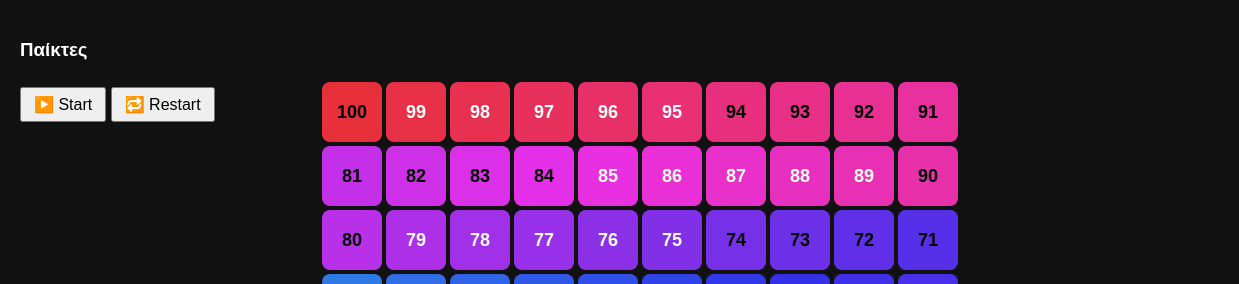
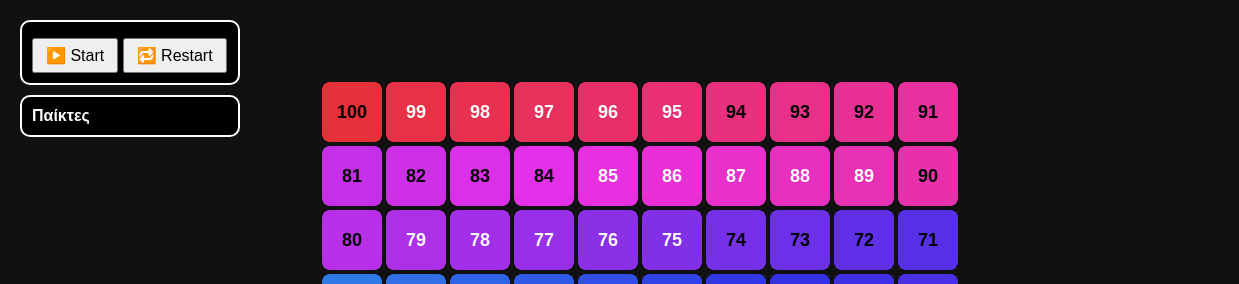
Before and after one commit to knitman/boardattack, a website: page public/index.html in a window 1280 px wide. Both pictures are taken after a click on the button "Ορισμός". Shown: the top 284 px of the page, 0-1239 px from the left. Drawn offline with nearby package versions, Linux system fonts and the light colour scheme; no server answers.

Commit message:
Update index.html

```diff
--- a/public/index.html
+++ b/public/index.html
@@ -6,6 +6,8 @@
 
 <style>
 body{margin:0;background:#111;color:white;font-family:Arial;}
+
+/* BOARD */
 .board{
   position:absolute;left:50%;top:50%;
   transform:translate(-50%,-50%);
@@ -22,8 +24,36 @@ body{margin:0;background:#111;color:white;font-family:Arial;}
 .tokenOnBoard{
   position:absolute;bottom:2px;right:4px;font-size:28px;
 }
-#players{position:absolute;left:20px;top:20px;}
+
+/* LEFT PANEL */
+#panel{
+  position:absolute;
+  left:20px;
+  top:20px;
+  width:220px;
+}
+
+#controls{
+  background:#000;
+  padding:10px;
+  border:2px solid #fff;
+  border-radius:10px;
+  margin-bottom:10px;
+}
+
+#playersList{
+  background:#000;
+  padding:10px;
+  border:2px solid #fff;
+  border-radius:10px;
+  max-height:260px;
+  overflow-y:auto;
+}
+
+/* QR */
 #qrBox{position:absolute;right:20px;top:20px;}
+
+/* OVERLAY */
 #overlay{
   position:fixed;inset:0;
   background:rgba(0,0,0,.85);
@@ -35,8 +65,9 @@ body{margin:0;background:#111;color:white;font-family:Arial;}
   background:#000;border:3px solid #fff;
   padding:40px 60px;border-radius:16px;font-size:32px;
 }
+
 button{
-  margin-top:8px;
+  margin-top:6px;
   font-size:16px;
   padding:6px 12px;
 }
@@ -44,19 +75,25 @@ button{
 </head>
 <body>
 
-<div id="players">
-  <h3>Παίκτες</h3>
+<div id="panel">
 
-  <div id="scoreSetup" style="margin-top:10px;">
-    Πόντοι Νίκης:
-    <input type="number" id="targetInput" value="50" style="width:60px;">
-    <button onclick="setTarget()">Ορισμός</button>
+  <div id="controls">
+    <div id="scoreSetup">
+      Πόντοι Νίκης:
+      <input type="number" id="targetInput" value="50" style="width:60px;">
+      <button onclick="setTarget()">Ορισμός</button>
+    </div>
+
+    <div id="gameControls" style="display:none;">
+      <button onclick="startGame()">▶️ Start</button>
+      <button onclick="restartGame()">🔁 Restart</button>
+    </div>
   </div>
 
-  <div id="gameControls" style="display:none; margin-top:10px;">
-    <button onclick="startGame()">▶️ Start</button>
-    <button onclick="restartGame()">🔁 Restart</button>
+  <div id="playersList">
+    <b>Παίκτες</b><br>
   </div>
+
 </div>
 
 <div id="qrBox">
@@ -71,19 +108,16 @@ button{
 <script>
 const socket = io();
 const board = document.getElementById("board");
-const playersDiv = document.getElementById("players");
+const playersList = document.getElementById("playersList");
 const overlay = document.getElementById("overlay");
 const overlayBox = document.getElementById("overlayBox");
-
-const scoreSetup = document.getElementById("scoreSetup");
-const gameControls = document.getElementById("gameControls");
 
 function setTarget(){
   const val = parseInt(document.getElementById("targetInput").value);
   socket.emit("setTargetScore", val);
 
-  scoreSetup.style.display = "none";
-  gameControls.style.display = "block";
+  document.getElementById("scoreSetup").style.display="none";
+  document.getElementById("gameControls").style.display="block";
 }
 
 function startGame(){
@@ -122,14 +156,9 @@ for(let r=9;r>=0;r--){
 
 // ===== PLAYERS =====
 socket.on("updatePlayers",(players)=>{
-  playersDiv.innerHTML = `
-    <h3>Παίκτες</h3>
-    <div id="scoreSetup" style="margin-top:10px; display:none;"></div>
-    <div id="gameControls" style="margin-top:10px;"></div>
-  `;
-
+  playersList.innerHTML="<b>Παίκτες</b><br>";
   players.forEach(p=>{
-    playersDiv.innerHTML += `${p.token} ${p.name} — ${p.score}<br>`;
+    playersList.innerHTML+=`${p.token} ${p.name} — ${p.score}<br>`;
   });
 });
 
@@ -146,7 +175,7 @@ socket.on("updatePositions",(players)=>{
   });
 });
 
-// ===== OVERLAY 3s =====
+// ===== OVERLAY =====
 socket.on("showOverlay",(text)=>{
   overlayBox.textContent=text;
   overlay.classList.add("show");
```
